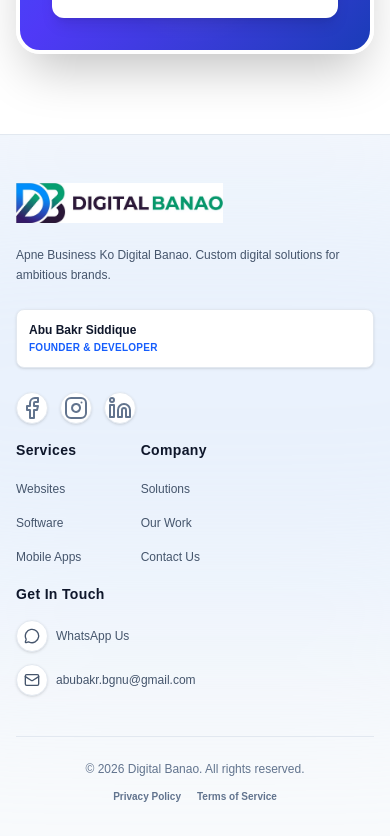
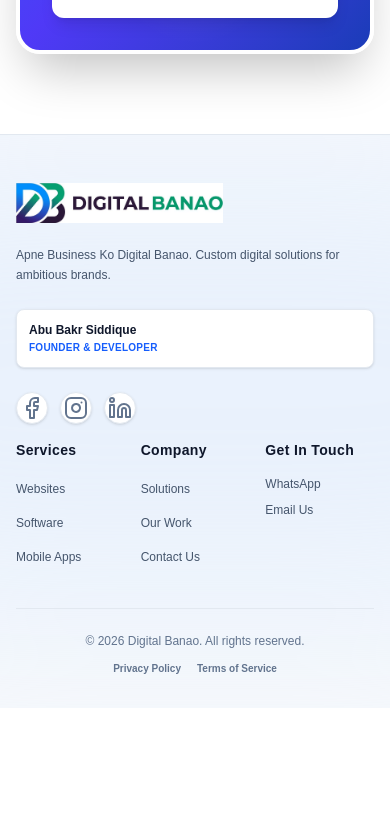
Before and after one commit to abubakar0320/digitalbanao, a Next.js app: page / in a window 390 px wide. Shown: the part 7135-7971 px from the top of the page. After the commit the page ends 7843 px from the top, so only its background shows below. Built offline with nearby package versions, Linux system fonts and the light colour scheme.

Commit message:
Fix footer: 3 columns on mobile with Get In Touch inline

```diff
--- a/src/components/Footer.tsx
+++ b/src/components/Footer.tsx
@@ -91,9 +91,9 @@ export default function Footer() {
             </ul>
           </div>
 
-          <div className="col-span-3 md:col-span-1">
+          <div>
             <h3 className="text-sm sm:text-lg font-bold text-slate-900 mb-4 sm:mb-6 tracking-wide">Get In Touch</h3>
-            <ul className="space-y-3 sm:space-y-4">
+            <ul className="space-y-2.5 sm:space-y-4">
               <li>
                 <a
                   href="https://wa.me/923097354874"
@@ -101,10 +101,10 @@ export default function Footer() {
                   rel="noopener noreferrer"
                   className="flex items-center gap-2 sm:gap-3 text-slate-600 hover:text-emerald-600 transition-colors group font-medium"
                 >
-                  <div className="w-8 h-8 sm:w-10 sm:h-10 rounded-full bg-white border border-slate-200 flex items-center justify-center group-hover:border-emerald-200 group-hover:bg-emerald-50 shadow-sm transition-all">
-                    <MessageCircle className="w-4 h-4 sm:w-[18px] sm:h-[18px]" />
+                  <div className="hidden sm:flex w-10 h-10 rounded-full bg-white border border-slate-200 items-center justify-center group-hover:border-emerald-200 group-hover:bg-emerald-50 shadow-sm transition-all">
+                    <MessageCircle className="w-[18px] h-[18px]" />
                   </div>
-                  <span className="text-xs sm:text-base">WhatsApp Us</span>
+                  <span className="text-xs sm:text-base">WhatsApp</span>
                 </a>
               </li>
               <li>
@@ -112,10 +112,10 @@ export default function Footer() {
                   href="mailto:abubakr.bgnu@gmail.com"
                   className="flex items-center gap-2 sm:gap-3 text-slate-600 hover:text-blue-600 transition-colors group font-medium"
                 >
-                  <div className="w-8 h-8 sm:w-10 sm:h-10 rounded-full bg-white border border-slate-200 flex items-center justify-center group-hover:border-blue-200 group-hover:bg-blue-50 shadow-sm transition-all">
-                    <Mail className="w-4 h-4 sm:w-[18px] sm:h-[18px]" />
+                  <div className="hidden sm:flex w-10 h-10 rounded-full bg-white border border-slate-200 items-center justify-center group-hover:border-blue-200 group-hover:bg-blue-50 shadow-sm transition-all">
+                    <Mail className="w-[18px] h-[18px]" />
                   </div>
-                  <span className="text-xs sm:text-base truncate">abubakr.bgnu@gmail.com</span>
+                  <span className="text-xs sm:text-base">Email Us</span>
                 </a>
               </li>
             </ul>
```
